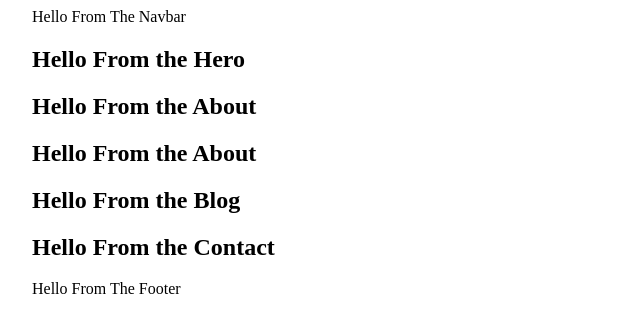
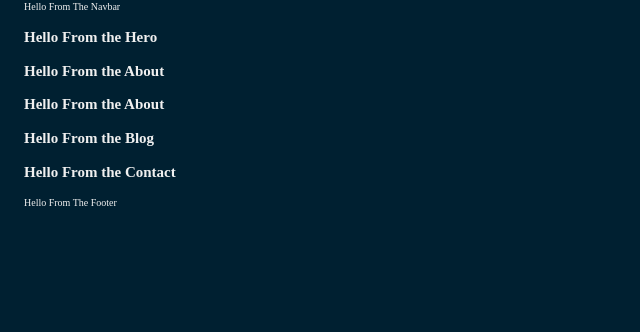
Before and after one commit to jeanmarc5592/portfolio, a Gatsby site: page / in a window 1280 px wide. Shown: the whole page, without its empty margins (0-640 px from the left). Built offline with nearby package versions, Linux system fonts and the light colour scheme; Gatsby itself is replaced by a stand-in of ours.

Commit message:
Add custom theme and global style settings

```diff
--- a/src/components/Layout/Layout.jsx
+++ b/src/components/Layout/Layout.jsx
@@ -1,15 +1,44 @@
 import React from "react"
 import { Container, Box } from "@material-ui/core"
+import { createMuiTheme } from "@material-ui/core/styles"
+import { ThemeProvider } from "@material-ui/styles"
+import CssBaseline from "@material-ui/core/CssBaseline"
 import Navbar from "../Navbar/Navbar"
 import Footer from "../Footer/Footer"
 
+const theme = createMuiTheme({
+  typography: {
+    fontFamily: "Montserrat",
+    fontSize: 10,
+  },
+  palette: {
+    primary: {
+      main: "#002031",
+      light: "rgba(2,46,69,.68)",
+    },
+    secondary: {
+      main: "#5DD88D",
+    },
+    text: {
+      primary: "#F0F0F0",
+      secondary: "#D2D2D2",
+    },
+    background: {
+      default: "#002031",
+    },
+  },
+})
+
 const Layout = ({ children }) => {
   return (
-    <Container maxWidth="lg">
-      <Navbar />
-      <Box component="main">{children}</Box>
-      <Footer />
-    </Container>
+    <ThemeProvider theme={theme}>
+      <CssBaseline />
+      <Container maxWidth="lg">
+        <Navbar />
+        <Box component="main">{children}</Box>
+        <Footer />
+      </Container>
+    </ThemeProvider>
   )
 }
 
```
